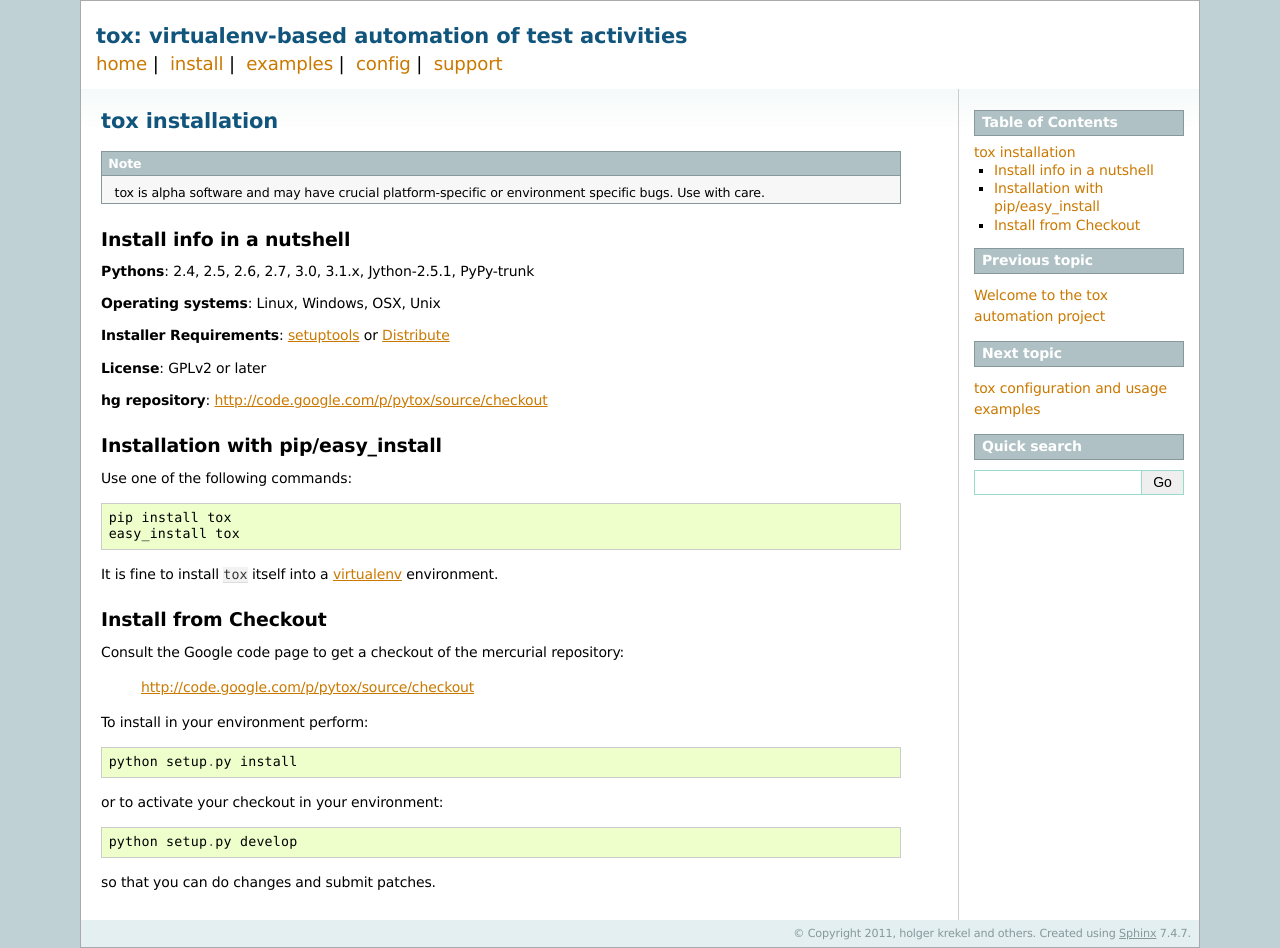
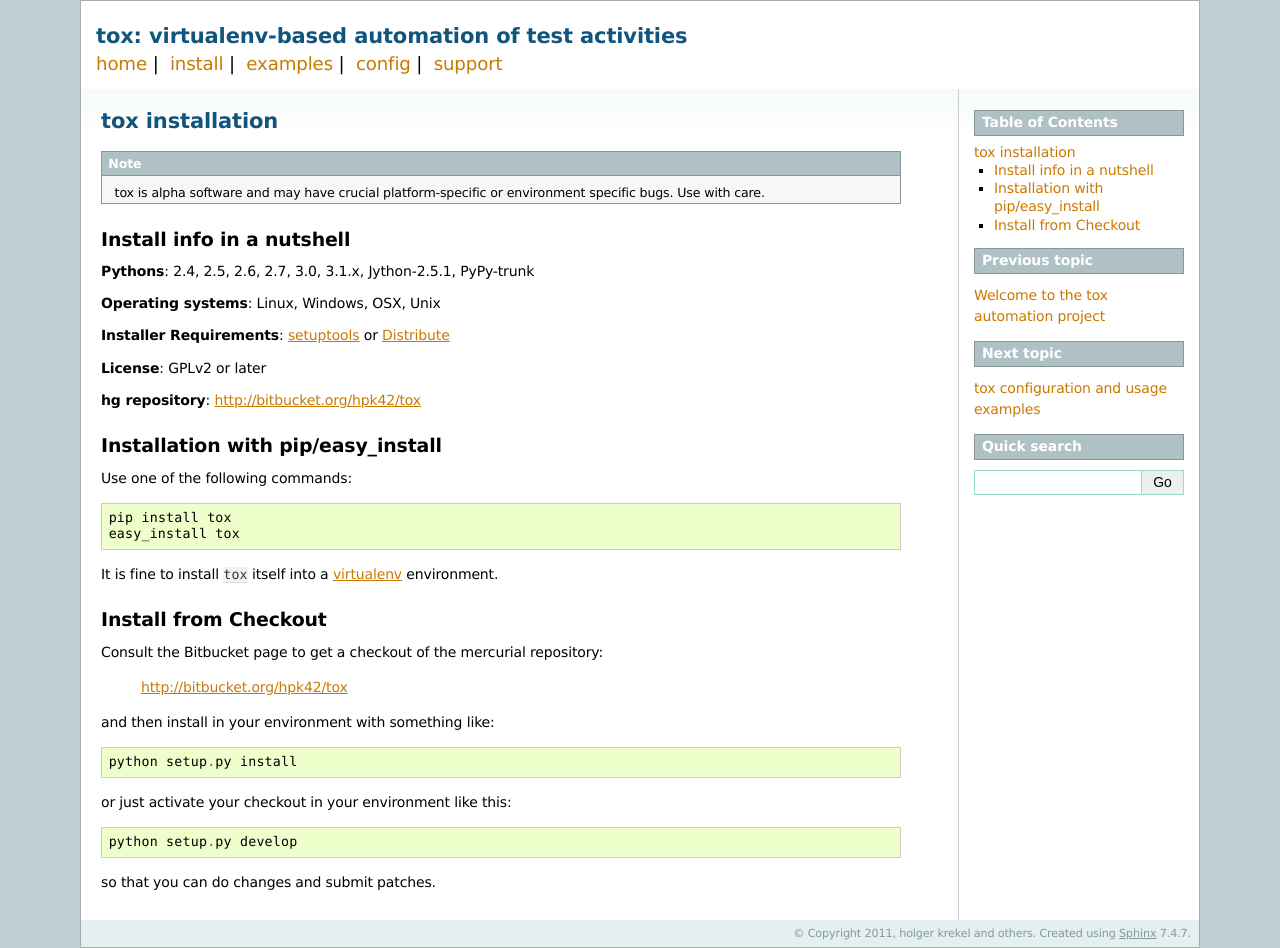
Before and after one commit to msabramo/tox, a Sphinx documentation site: the page built from doc/install.txt, in a window 1280 px wide. Built offline with Sphinx 7.4.7, drawn with Linux system fonts in a browser that asks for light colours.

Commit message:
link to bitbucket instead of google

```diff
--- a/doc/announce/release-1.0.txt
+++ b/doc/announce/release-1.0.txt
@@ -19,12 +19,16 @@
 
     pip install -U tox
 
+Note that code hosting and issue tracking has moved from Google to Bitbucket:
+
+    http://bitbucket.org/hpk42/tox
+
 The 1.0 release includes contributions and is based on feedback and
 work from Chris Rose, Ronny Pfannschmidt, Jannis Leidel, Jakob Kaplan-Moss,
 Sridhar Ratnakumar, Carl Meyer and others.  Many thanks!
 
 best,
-holger
+Holger Krekel
 
 CHANGES
 ---------------------
--- a/doc/install.txt
+++ b/doc/install.txt
@@ -17,7 +17,7 @@
 
 **License**: GPLv2 or later
 
-**hg repository**: http://code.google.com/p/pytox/source/checkout
+**hg repository**: http://bitbucket.org/hpk42/tox
 
 Installation with pip/easy_install
 --------------------------------------
@@ -32,15 +32,15 @@
 Install from Checkout
 -------------------------
 
-Consult the Google code page to get a checkout of the mercurial repository:
+Consult the Bitbucket page to get a checkout of the mercurial repository:
 
-    http://code.google.com/p/pytox/source/checkout
+    http://bitbucket.org/hpk42/tox
 
-To install in your environment perform::
+and then install in your environment with something like::
 
     python setup.py install
 
-or to activate your checkout in your environment::
+or just activate your checkout in your environment like this::
 
     python setup.py develop
 
--- a/doc/support.txt
+++ b/doc/support.txt
@@ -29,8 +29,8 @@
 .. _`Testing In Python (TIP) mailing list`: http://lists.idyll.org/listinfo/testing-in-python
 .. _`holger's twitter presence`: http://twitter.com/hpk42
 .. _`merlinux.eu`: http://merlinux.eu
-.. _`report on the issue tracker`: http://code.google.com/p/pytox/issues/list
+.. _`report on the issue tracker`: https://bitbucket.org/hpk42/tox/issues?status=new&status=open
 .. _`tetamap blog`: http://tetamap.wordpress.com
 .. _`tox-dev`: http://codespeak.net/mailman/listinfo/tox-dev
 .. _`tox-commit`: http://codespeak.net/mailman/listinfo/tox-commit
-.. _`clone the mercurial repository`: http://code.google.com/p/pytox/source/checkout
+.. _`clone the mercurial repository`: https://bitbucket.org/hpk42/tox
```
Also changed, not shown: 1 other file.
